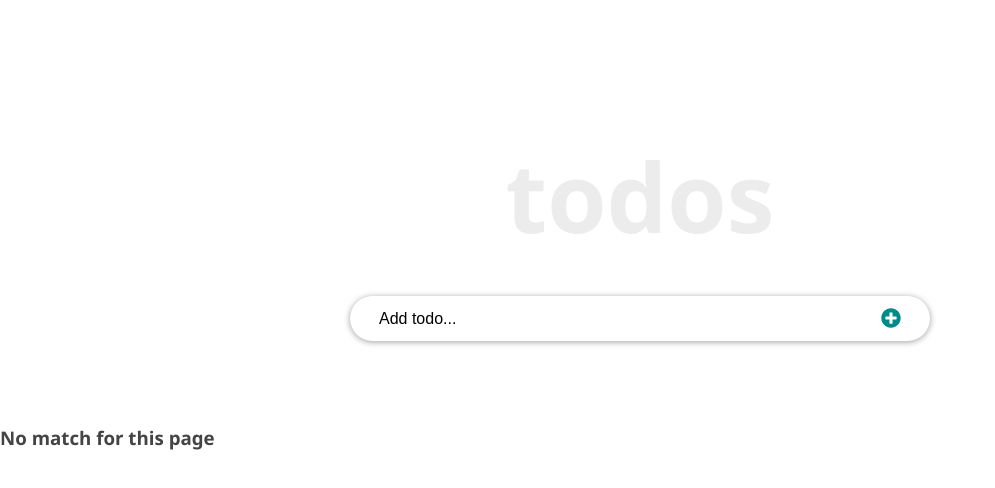
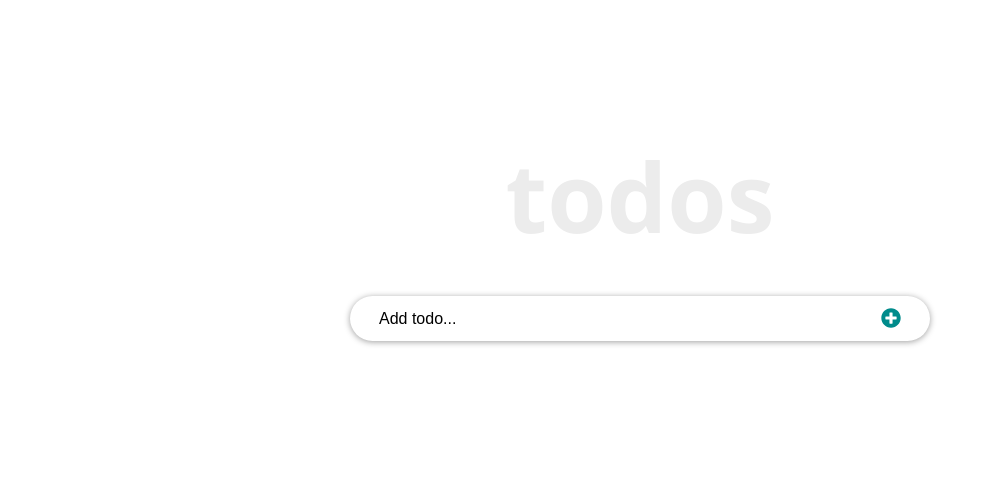
Before and after one commit to dgcuenca/react-todo-app, a React (Create React App) app: page / in a window 1280 px wide. Shown: the top 488 px of the page, without its empty margins (0-995 px from the left). Built offline with nearby package versions, Linux system fonts and the light colour scheme.

Commit message:
Refactor in order to apply ROUTER V6

```diff
--- /dev/null
+++ b/src/functionBased/components/App.js
@@ -0,0 +1,14 @@
+import { Route, Routes } from 'react-router-dom';
+import About from '../pages/about';
+import NotMatch from '../pages/notMatch';
+import TodoContainer from './todoContainer';
+
+export default function App() {
+  return (
+      <Routes>
+        <Route path="/" element={<TodoContainer />} />
+        <Route path="/about" element={<About />} />
+        <Route path="*" element={<NotMatch />} />
+      </Routes>
+  );
+}
--- a/src/functionBased/components/todoContainer.js
+++ b/src/functionBased/components/todoContainer.js
@@ -3,10 +3,6 @@ import Header from "./header";
 import InputTodo from "./inputTodo";
 import { v4 as uuidv4 } from "uuid";
 import React, { useState, useEffect } from 'react';
-import { Route, Switch } from "react-router-dom";
-import About from "../pages/about"
-import NotMatch from "../pages/notMatch"
-
 
 const TodoContainer = () => {
   const [todos, setTodos] = useState(getInitialTodos())
@@ -82,8 +78,6 @@ const TodoContainer = () => {
   }
 
   return (
-    <>
-      <Route exact path="/">
     <div className="container">
       <div className="inner">
         <Header />
@@ -96,14 +90,6 @@ const TodoContainer = () => {
         />
       </div>
     </div>
-      </Route>
-      <Route path="/about">
-        <About />
-      </Route>
-      <Route path="*">
-        <NotMatch />
-      </Route>
-    </>
   )
 }
 
--- a/src/index.js
+++ b/src/index.js
@@ -1,14 +1,14 @@
 import React from 'react';
 import ReactDOM from 'react-dom';
-import TodoContainer from './functionBased/components/todoContainer';
+import App from './functionBased/components/App';
 import "./functionBased/app.css"
-import { BrowserRouter as Router} from "react-router-dom"
+import { BrowserRouter } from "react-router-dom"
 
 ReactDOM.render(
     <React.StrictMode>
-        <Router>
-            <TodoContainer />
-        </Router>
+        <BrowserRouter>
+            <App />
+        </BrowserRouter>
     </React.StrictMode>,
     document.getElementById("root")
 );
```
Lines whose indentation alone changed are shown as unchanged.
